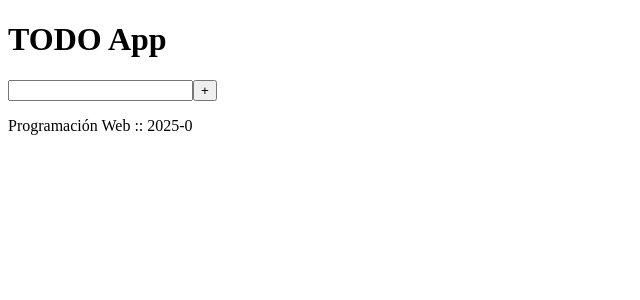
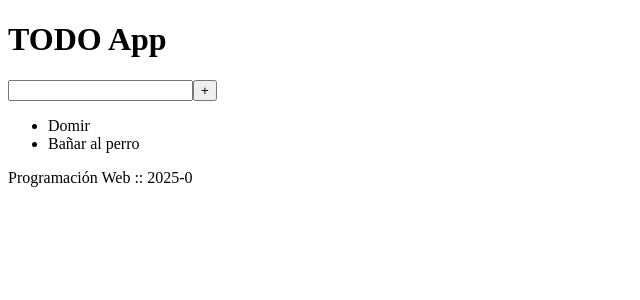
Before and after one commit to ulima-pw/2025_0-3.ListaTODOs-React, a React (Vite) app: page / in a window 1280 px wide. Shown: the top 300 px of the page, without its empty margins (0-640 px from the left). Built offline with nearby package versions, Linux system fonts and the light colour scheme.

Commit message:
Componentes React implementados

```diff
--- a/src/Encabezado.tsx
+++ b/src/Encabezado.tsx
@@ -1,5 +1,9 @@
-const Encabezado = () => {
-    return <h1>TODO App</h1>
+interface EncabezadoProps {
+    titulo : string;
+}
+
+const Encabezado = (props : EncabezadoProps) => {
+    return <h1>{ props.titulo }</h1>
 }
 
 export default Encabezado
--- a/src/ListaTODOs.tsx
+++ b/src/ListaTODOs.tsx
@@ -1,6 +1,17 @@
-const ListaTODOs = () => {
+import { TODO } from "./TodoPage"
+
+interface ListaTODOsProps {
+    lista: TODO[]
+}
+
+const ListaTODOs = (props : ListaTODOsProps) => {
     return <section>
         <ul id="todos">
+            {
+                props.lista.map((item : TODO) => {
+                    return <li>{ item.descripcion }</li>
+                })
+            }
         </ul>
     </section>
 }
--- a/src/TodoPage.tsx
+++ b/src/TodoPage.tsx
@@ -3,11 +3,27 @@ import Footer from "./Footer"
 import FormularioTODO from "./FormularioTODO"
 import ListaTODOs from "./ListaTODOs"
 
+export interface TODO {
+    descripcion : string;
+    fecha : Date
+}
+
 const TodoPage = () => {
+    const nombreAplicacion = "TODO App"
+    const listadoPorHacer : TODO[] = [
+        {
+            descripcion : "Domir",
+            fecha : new Date() // fecha actual
+        },
+        {
+            descripcion : "Bañar al perro",
+            fecha : new Date() // fecha actual
+        }
+    ]
     return <div>
-        <Encabezado />
+        <Encabezado titulo={ nombreAplicacion }/>
         <FormularioTODO />
-        <ListaTODOs />
+        <ListaTODOs lista={listadoPorHacer}/>
         <Footer />
     </div>
 }
```
